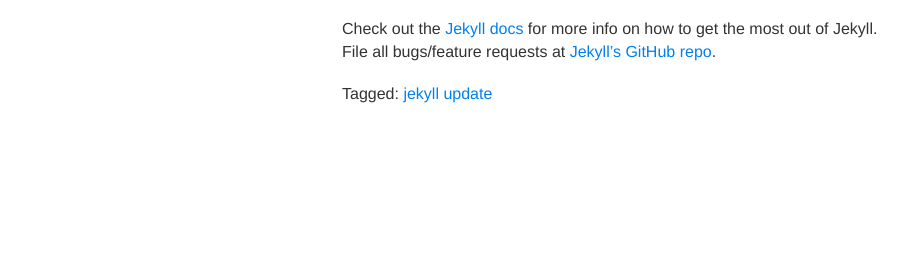
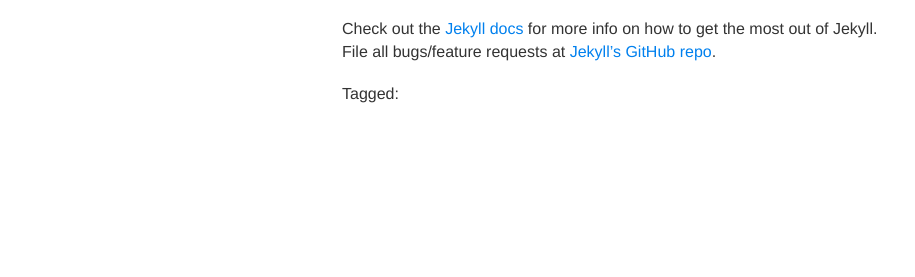
Before and after one commit to mattddn/mattddn.github.io, a Jekyll site: the page built from _posts/2013-06-24-welcome-to-jekyll.markdown, in a window 1280 px wide. Shown: the part 405-682 px from the top of the page, without its empty margins (178-1093 px from the left). Built offline with Jekyll 4.4.1, drawn with Linux system fonts in a browser that asks for light colours.

Commit message:
Updated post.html

```diff
--- a/_layouts/post.html
+++ b/_layouts/post.html
@@ -11,9 +11,11 @@
 
 	{{ content }}
 
-    <p>Tagged:
-      {% for tag in page.categories %}
+  {% if page.tags %}
+  <p>Tagged:
+      {% for tag in page.tags %}
       <a href="/tags/{{tag}}" rel="tag">{{tag}}</a>
       {% endfor %}
   	</p>
+  {% endif %}
 </article>
```
